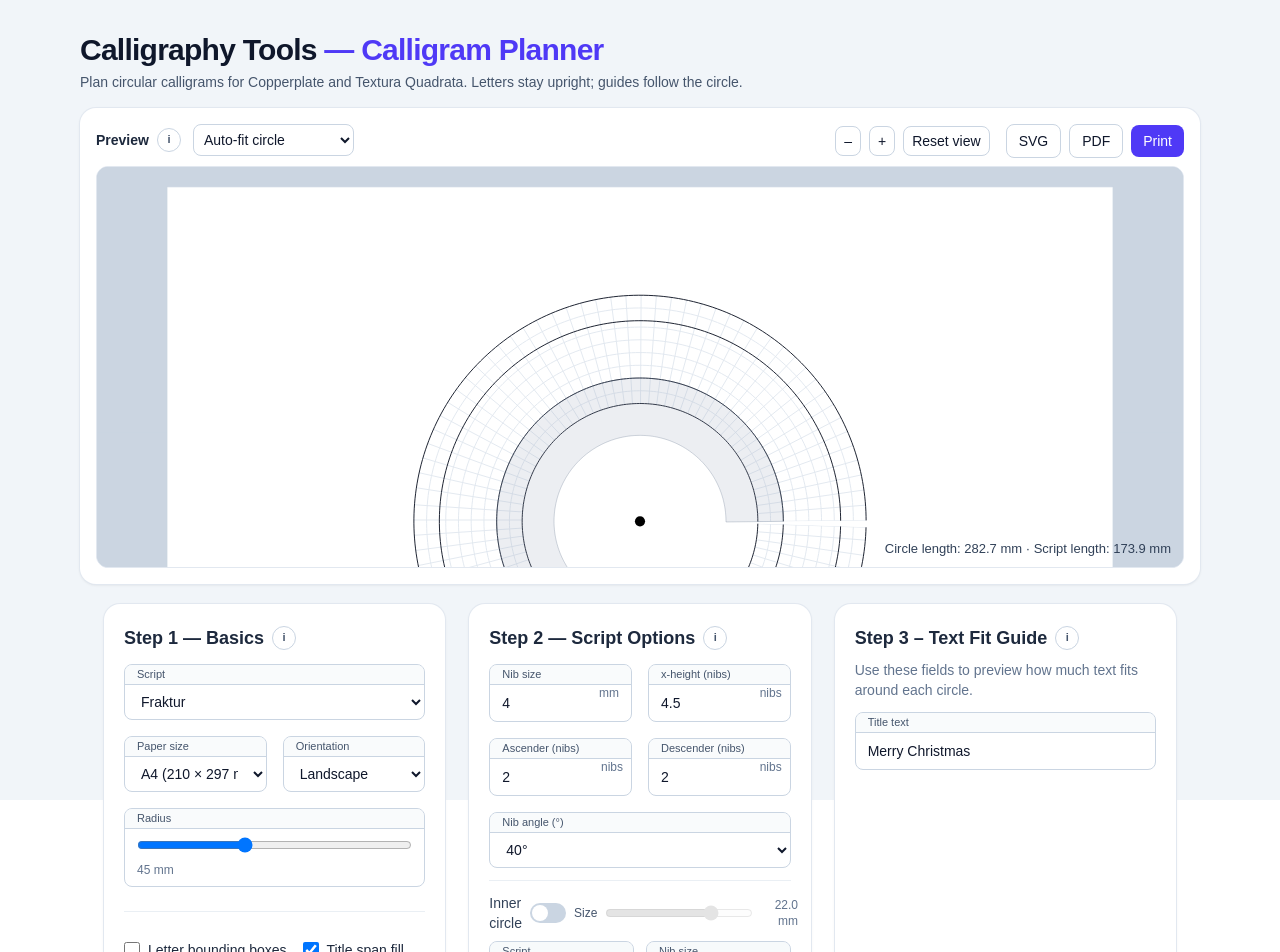
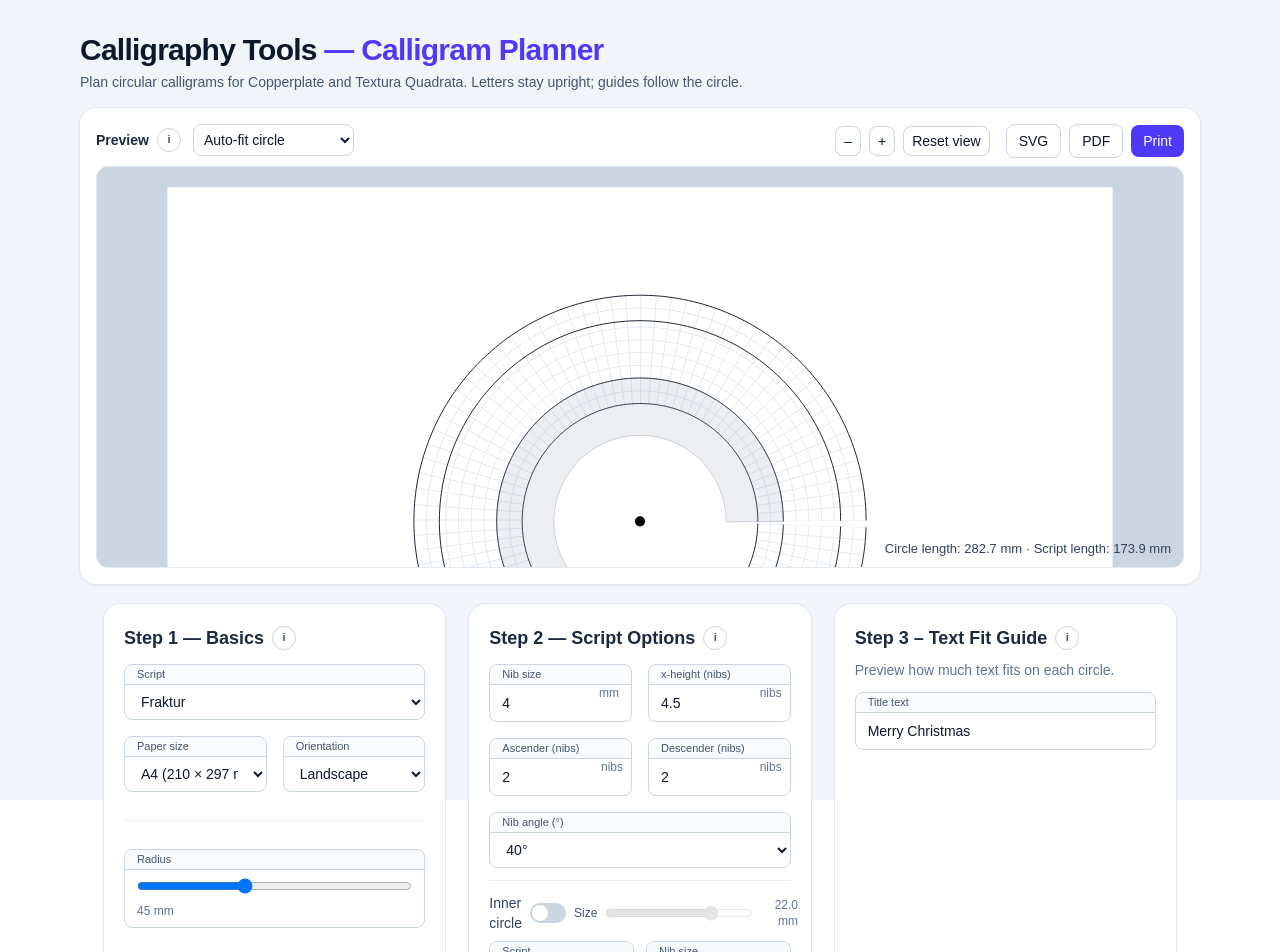
Before and after one commit to mashw/calligraphy-tools, a Next.js app: page /calligram in a window 1280 px wide. Shown: the top 952 px of the page. Built offline with nearby package versions, Linux system fonts and the light colour scheme.

Commit message:
Tweak Calligram defaults and Step 1/3 helper UI copy

```diff
--- a/src/app/calligram/page.tsx
+++ b/src/app/calligram/page.tsx
@@ -83,7 +83,7 @@ const CIRCLE_DEFAULTS: Record<ScriptKey, {
     innerRadiusMM: 22,
     innerScript: 'Fraktur',
     innerNibMMText: '2',
-    outerRadiusMM: 22,
+    outerRadiusMM: 32,
     outerScript: 'Fraktur',
     outerNibMMText: '2',
   },
@@ -91,7 +91,7 @@ const CIRCLE_DEFAULTS: Record<ScriptKey, {
     innerRadiusMM: 22,
     innerScript: 'Fraktur',
     innerNibMMText: '2',
-    outerRadiusMM: 22,
+    outerRadiusMM: 32,
     outerScript: 'Fraktur',
     outerNibMMText: '2',
   },
@@ -1886,6 +1886,10 @@ const innerRadiusMaxMM = useMemo(
                   <option value="landscape">Landscape</option>
                 </select>
               </InsetLabeledField>
+            </div>
+
+            <div className="sm:col-span-2">
+              <div className="my-3 border-t border-slate-200/70" />
             </div>
 
             <div className="sm:col-span-2">
@@ -2336,7 +2340,7 @@ const innerRadiusMaxMM = useMemo(
             <h2 className="text-lg font-semibold text-slate-800">Step 3 – Text Fit Guide</h2>
             <InfoTip side="right">Use this section to estimate text fit for each circle.</InfoTip>
           </div>
-          <p className="mt-2 text-sm text-slate-500">Use these fields to preview how much text fits around each circle.</p>
+          <p className="mt-2 text-sm text-slate-500">Preview how much text fits on each circle.</p>
 
           <div className="grid grid-cols-1 gap-4 mt-3 select-none">
             <InsetLabeledField label="Title text">
```
